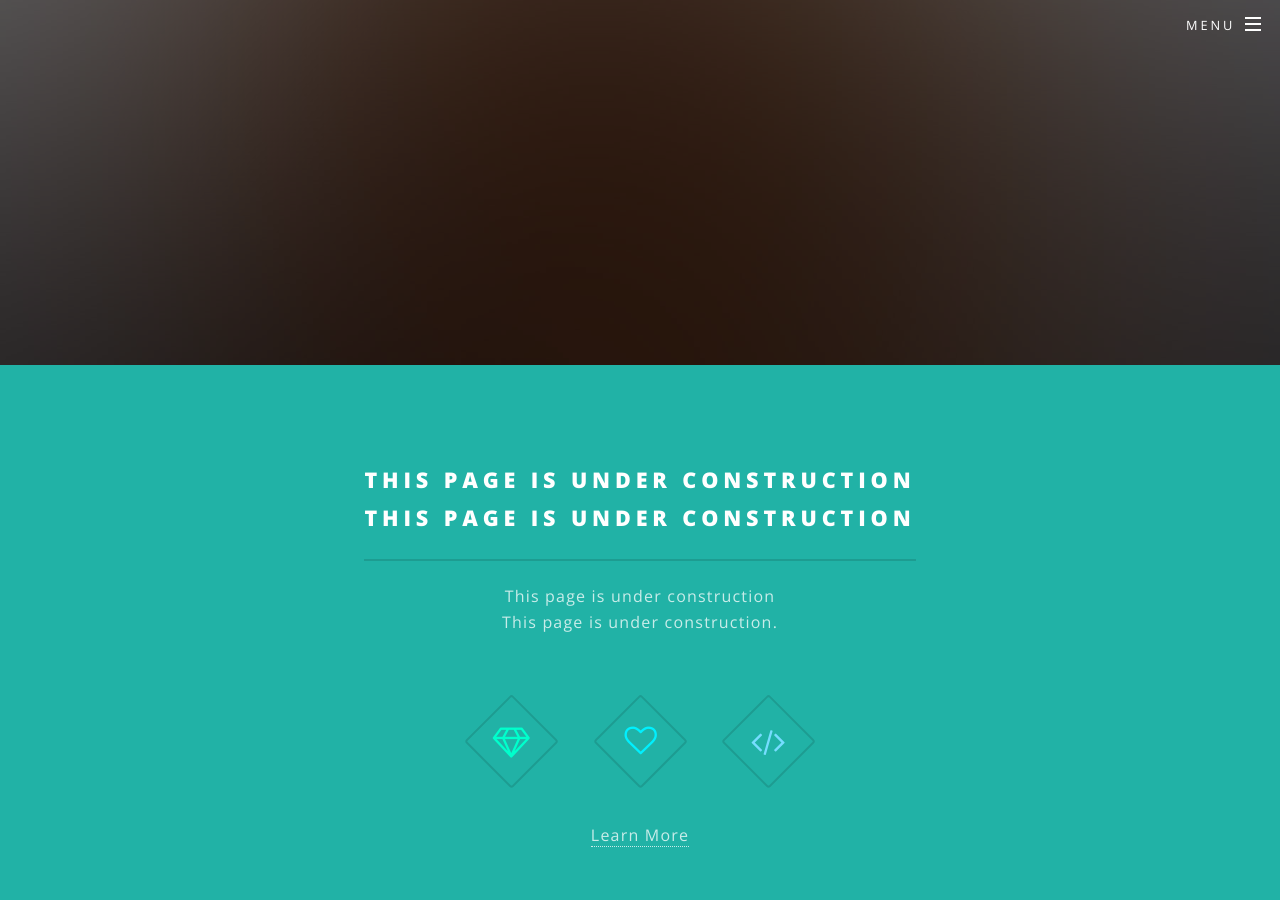
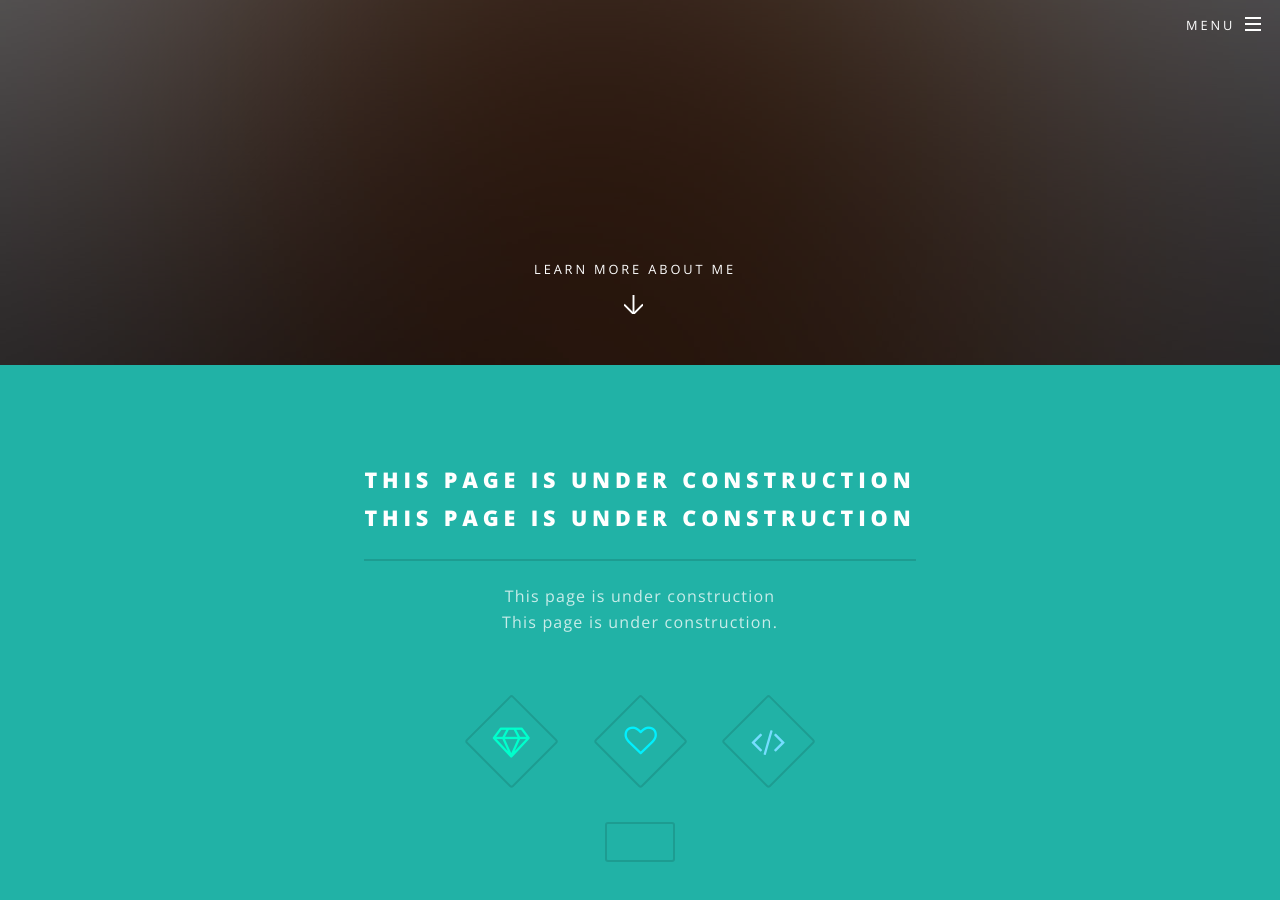
Before and after one commit to acaratel/acaratel.github.io, a Jekyll site: the page built from index.html, in a window 1280 px wide and 900 px high, scrolled down 535 px. Built offline with Jekyll 4.4.1, drawn with Linux system fonts in a browser that asks for light colours.

Commit message:
going on

```diff
--- a/index.html
+++ b/index.html
@@ -13,7 +13,7 @@ layout: landing
 							</ul>
 							-->
 						</div>
-
+						<a href="#one" class="more scrolly">Learn more about me</a>
 					</section>
 
 				<!-- One -->
@@ -30,8 +30,11 @@ layout: landing
 								<li><span class="icon fa-heart-o major style2"><span class="label">Ipsum</span></span></li>
 								<li><span class="icon fa-code major style3"><span class="label">Dolor</span></span></li>
 							</ul>
+							<footer>
+								<a href="#two" class="button style2 down more scrolly"></a>
+							</footer>
 						</div>
-						<a href="#two" class="more scrolly">Learn More</a>
+
 					</section>
 
 				<!-- Two -->
```
